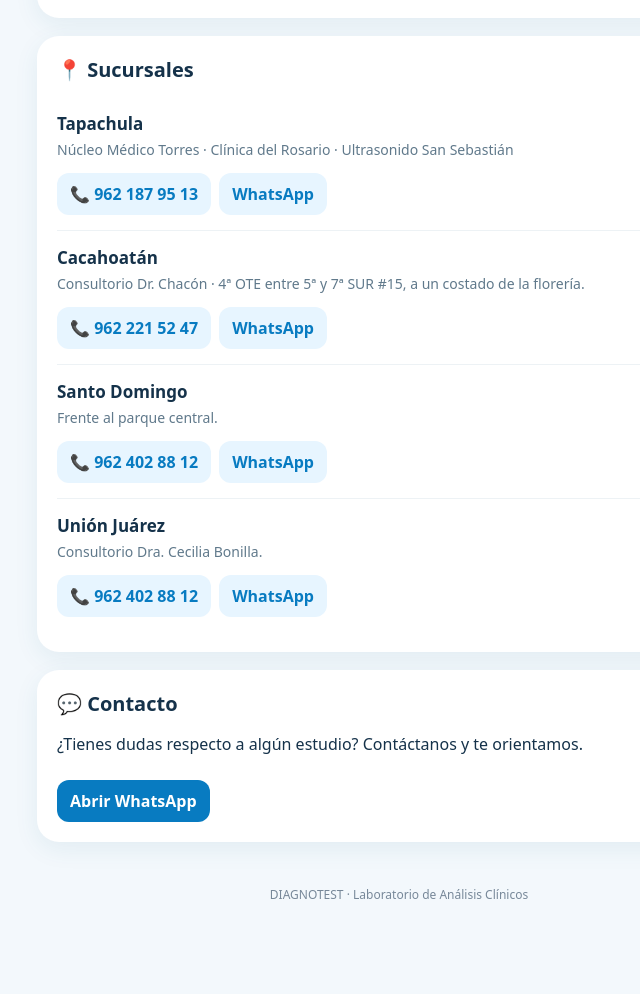
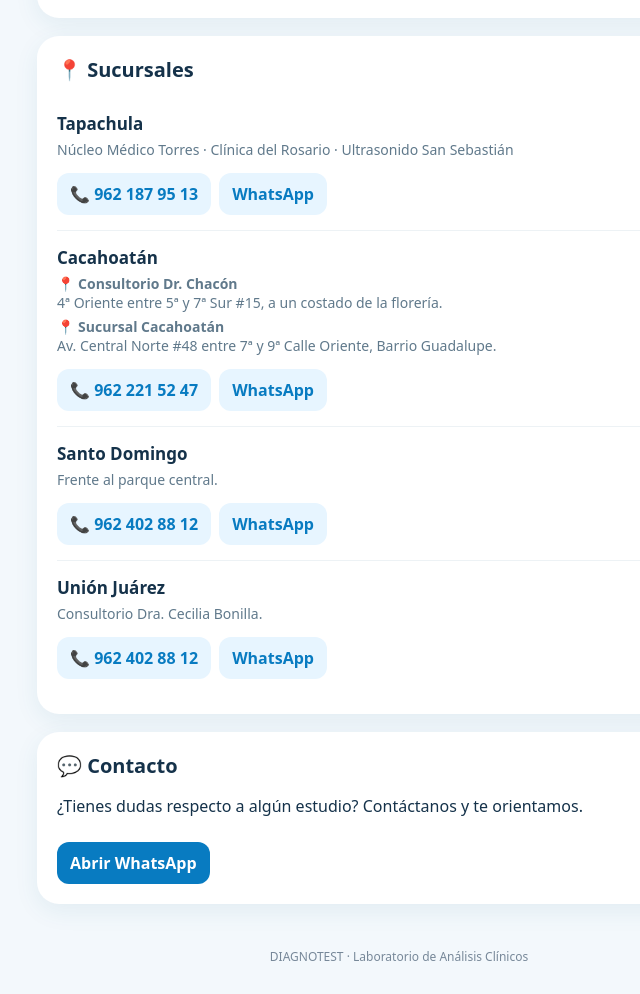
Before and after one commit to yeudieleduvinr-dev/DIANOTEST-APP, a plain HTML site: page index.html in a window 1280 px wide. Shown: the part 2178-3172 px from the top of the page, without its empty margins (241-881 px from the left). Drawn offline with Linux system fonts and the light colour scheme.

Commit message:
Add files via upload

```diff
--- a/index.html
+++ b/index.html
@@ -7,7 +7,10 @@
 <div class="study"><b>Biometría Hemática Completa</b><small>Evaluación de células sanguíneas.</small></div><div class="study"><b>Química Sanguínea de 6 elementos</b><small>Glucosa, urea, creatinina, ácido úrico, colesterol y triglicéridos.</small></div><div class="study"><b>Examen General de Orina</b><small>Análisis físico, químico y microscópico de orina.</small></div><div class="study"><b>Perfil Diabético Completo</b><small>Incluye química, lípidos, biometría, orina y HbA1c.</small></div><div class="study"><b>Perfil Tiroideo</b><small>Evaluación de hormonas relacionadas con la función tiroidea.</small></div><div class="study"><b>Perfil Prenatal</b><small>Estudios de apoyo para control prenatal.</small></div><div class="study"><b>Perfil Renal</b><small>Urea, creatinina, albúmina, proteínas totales y orina.</small></div><div class="study"><b>Combo Vectores</b><small>Dengue, Chikungunya, Zika y Biometría Hemática.</small></div><div class="study"><b>Antígeno Prostático</b><small>PSA.</small></div><div class="study"><b>Antidoping 5 parámetros</b><small>Panel de detección de sustancias.</small></div></div></section>
 <section class="section" id="promos"><h2>🏷️ Promociones</h2><div class="promo"><b>Promociones DIAGNOTEST</b><br><span>Consulta las campañas vigentes directamente con tu sucursal.</span></div><div class="promo"><b>Toma de muestra a domicilio</b><br><span>Servicio disponible sujeto a cobertura y condiciones de la sucursal.</span></div></section>
 <section class="section" id="domicilio"><h2>🏠 Solicitar toma a domicilio</h2><p>Llena los datos básicos y la app preparará tu solicitud para enviarla por WhatsApp.</p><div class="form"><input id="name" placeholder="Nombre"><input id="phone" inputmode="tel" placeholder="Teléfono"><select id="branch"><option>Santo Domingo / Unión Juárez</option><option>Cacahoatán</option><option>Tapachula</option></select><input id="tests" placeholder="Estudio(s) que necesitas"><textarea id="obs" placeholder="Zona o referencia y observaciones"></textarea><button class="send" onclick="sendHome()">Enviar solicitud por WhatsApp</button><p class="note">No ingreses resultados médicos ni información clínica sensible en este formulario.</p></div></section>
-<section class="section" id="sucursales"><h2>📍 Sucursales</h2><div class="branch"><b>Tapachula</b><p>Núcleo Médico Torres · Clínica del Rosario · Ultrasonido San Sebastián</p><div class="actions"><a class="btn" href="tel:+529621879513">📞 962 187 95 13</a><a class="btn" href="https://wa.me/529621879513" target="_blank">WhatsApp</a></div></div><div class="branch"><b>Cacahoatán</b><p>Consultorio Dr. Chacón · 4ª OTE entre 5ª y 7ª SUR #15, a un costado de la florería.</p><div class="actions"><a class="btn" href="tel:+529622215247">📞 962 221 52 47</a><a class="btn" href="https://wa.me/529622215247" target="_blank">WhatsApp</a></div></div><div class="branch"><b>Santo Domingo</b><p>Frente al parque central.</p><div class="actions"><a class="btn" href="tel:+529624028812">📞 962 402 88 12</a><a class="btn" href="https://wa.me/529624028812" target="_blank">WhatsApp</a></div></div><div class="branch"><b>Unión Juárez</b><p>Consultorio Dra. Cecilia Bonilla.</p><div class="actions"><a class="btn" href="tel:+529624028812">📞 962 402 88 12</a><a class="btn" href="https://wa.me/529624028812" target="_blank">WhatsApp</a></div></div></section>
+<section class="section" id="sucursales"><h2>📍 Sucursales</h2><div class="branch"><b>Tapachula</b><p>Núcleo Médico Torres · Clínica del Rosario · Ultrasonido San Sebastián</p><div class="actions"><a class="btn" href="tel:+529621879513">📞 962 187 95 13</a><a class="btn" href="https://wa.me/529621879513" target="_blank">WhatsApp</a></div></div><div class="branch"><b>Cacahoatán</b>
+<p><strong>📍 Consultorio Dr. Chacón</strong><br>4ª Oriente entre 5ª y 7ª Sur #15, a un costado de la florería.</p>
+<p><strong>📍 Sucursal Cacahoatán</strong><br>Av. Central Norte #48 entre 7ª y 9ª Calle Oriente, Barrio Guadalupe.</p>
+<div class="actions"><a class="btn" href="tel:+529622215247">📞 962 221 52 47</a><a class="btn" href="https://wa.me/529622215247" target="_blank">WhatsApp</a></div></div><div class="branch"><b>Santo Domingo</b><p>Frente al parque central.</p><div class="actions"><a class="btn" href="tel:+529624028812">📞 962 402 88 12</a><a class="btn" href="https://wa.me/529624028812" target="_blank">WhatsApp</a></div></div><div class="branch"><b>Unión Juárez</b><p>Consultorio Dra. Cecilia Bonilla.</p><div class="actions"><a class="btn" href="tel:+529624028812">📞 962 402 88 12</a><a class="btn" href="https://wa.me/529624028812" target="_blank">WhatsApp</a></div></div></section>
 <section class="section" id="contacto"><h2>💬 Contacto</h2><p>¿Tienes dudas respecto a algún estudio? Contáctanos y te orientamos.</p><a class="btn btnSolid" href="https://wa.me/529624028812" target="_blank">Abrir WhatsApp</a></section></main><footer>DIAGNOTEST · Laboratorio de Análisis Clínicos</footer>
 <nav class="bottom"><a href="#"><span>🏠</span>Inicio</a><a href="#estudios"><span>🔬</span>Estudios</a><a href="#sucursales"><span>📍</span>Sucursales</a><a href="#contacto"><span>💬</span>Contacto</a></nav>
 <script>function filterStudies(){let q=document.getElementById('search').value.toLowerCase();document.querySelectorAll('.study').forEach(x=>x.style.display=x.innerText.toLowerCase().includes(q)?'block':'none')}function setSearch(q){document.getElementById('search').value=q;filterStudies()}function sendHome(){let n=document.getElementById('name').value.trim(),p=document.getElementById('phone').value.trim(),b=document.getElementById('branch').value,t=document.getElementById('tests').value.trim(),o=document.getElementById('obs').value.trim();if(!n||!p||!t){alert('Completa nombre, teléfono y estudio(s).');return}let num=b==='Cacahoatán'?'529622215247':b==='Tapachula'?'529621879513':'529624028812';let msg=`Hola DIAGNOTEST, quiero solicitar información para toma de muestra a domicilio.%0A%0ANombre: ${encodeURIComponent(n)}%0ATeléfono: ${encodeURIComponent(p)}%0ASucursal/Zona: ${encodeURIComponent(b)}%0AEstudio(s): ${encodeURIComponent(t)}%0AReferencia/observaciones: ${encodeURIComponent(o)}`;window.open('https://wa.me/'+num+'?text='+msg,'_blank')}if('serviceWorker' in navigator){navigator.serviceWorker.register('sw.js')}</script></body></html>
--- a/sw.js
+++ b/sw.js
@@ -1,4 +1,4 @@
-const CACHE='diagnotest-v1.2';
+const CACHE='diagnotest-v1.3';
 const ASSETS=['./','./index.html','./logo.jpg','./manifest.json','./icon-192.png','./icon-512.png'];
 self.addEventListener('install',e=>e.waitUntil(caches.open(CACHE).then(c=>c.addAll(ASSETS)).then(()=>self.skipWaiting())));
 self.addEventListener('activate',e=>e.waitUntil(caches.keys().then(keys=>Promise.all(keys.filter(k=>k!==CACHE).map(k=>caches.delete(k)))).then(()=>self.clients.claim())));
```
